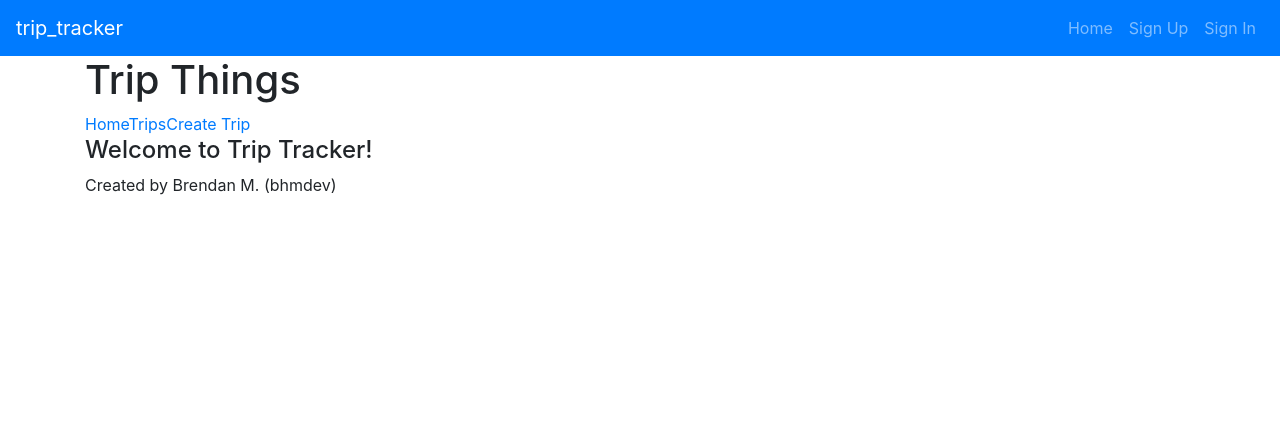
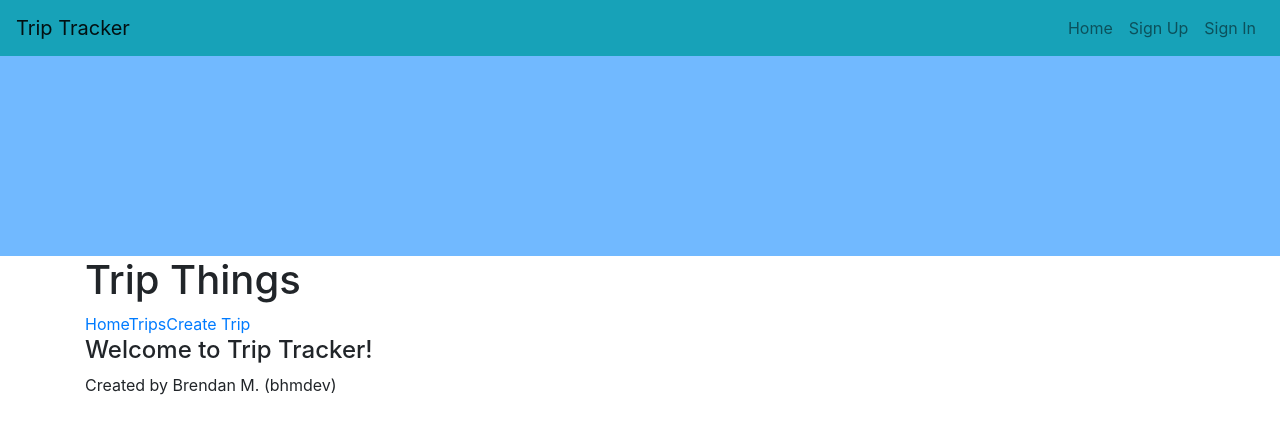
Before and after one commit to bhmdev/trip-tracker-client, a React app: page / in a window 1280 px wide. Shown: the top 432 px of the page. Built offline with nearby package versions, Linux system fonts and the light colour scheme.

Commit message:
Nav Bar styling

```diff
--- a/src/components/Header/Header.js
+++ b/src/components/Header/Header.js
@@ -1,13 +1,13 @@
 import React, { Fragment } from 'react'
 import Nav from 'react-bootstrap/Nav'
 import Navbar from 'react-bootstrap/Navbar'
+import styled from 'styled-components'
 
 const authenticatedOptions = (
   <Fragment>
     <Nav.Link href="#change-password">Change Password</Nav.Link>
     <Nav.Link href="#sign-out">Sign Out</Nav.Link>
     <Nav.Link href="#create-trip">Add Trip</Nav.Link>
-
   </Fragment>
 )
 
@@ -24,10 +24,16 @@ const alwaysOptions = (
   </Fragment>
 )
 
+const SecondNav = styled.section`
+  padding: 100px;
+  margin: auto;
+  background: #71b9ff;
+`
 const Header = ({ user }) => (
-  <Navbar bg="primary" variant="dark" expand="md">
+  <div>
+    <Navbar bg="info" variant="light" expand="md">
       <Navbar.Brand href="#">
-      trip_tracker
+        Trip Tracker
       </Navbar.Brand>
       <Navbar.Toggle aria-controls="basic-navbar-nav" />
       <Navbar.Collapse id="basic-navbar-nav">
@@ -38,6 +44,9 @@ const Header = ({ user }) => (
         </Nav>
       </Navbar.Collapse>
     </Navbar>
+    <SecondNav>
+    </SecondNav>
+  </div>
 )
 
 export default Header
--- a/src/components/routes/Trip.js
+++ b/src/components/routes/Trip.js
@@ -21,7 +21,7 @@ const Trip = props => {
     })
       // Make sure to update this.setState to our hooks setMovie function
       .then(res => setTrip(res.data.trip))
-      .catch(console.error)
+      .catch()
   }, [])
   useEffect(() => {
     // This will only run when the compnent will unmount
@@ -45,7 +45,7 @@ const Trip = props => {
       }
     })
       .then(() => setDeleted(true))
-      .catch(console.error)
+      .catch()
   }
   if (!trip) {
     return <p>Loading test...</p>
--- a/src/components/routes/TripCreate.js
+++ b/src/components/routes/TripCreate.js
@@ -26,7 +26,7 @@ const TripCreate = props => {
       data: { trip }
     })
       .then(res => setCreatedTripId(res.data.trip._id))
-      .catch(console.error)
+      .catch()
   }
 
   if (createdTripId) {
--- a/src/components/routes/TripEdit.js
+++ b/src/components/routes/TripEdit.js
@@ -19,7 +19,7 @@ const TripEdit = props => {
     })
       // Make sure to update this.setState to our hooks setMovie function
       .then(res => setTrip(res.data.trip))
-      .catch(console.error)
+      .catch()
   }, [])
 
   const handleChange = event => {
@@ -40,7 +40,7 @@ const TripEdit = props => {
       data: { trip }
     })
       .then(() => setUpdatedTrip(true))
-      .catch(console.error)
+      .catch()
   }
   if (updatedTrip) {
     return <Redirect to={`/trips/${props.match.params.id}`} />
--- a/src/components/routes/Trips.js
+++ b/src/components/routes/Trips.js
@@ -17,7 +17,7 @@ const Trips = props => {
       }
     })
       .then(res => setTrips(res.data.trips))
-      .catch(console.error)
+      .catch()
   }, [])
 
   const tripsJsx = trips.map(trip => (
--- a/src/shared/Nav.js
+++ b/src/shared/Nav.js
@@ -3,7 +3,7 @@ import { NavLink } from 'react-router-dom'
 
 const Nav = () => (
   <nav>
-    <NavLink to='/'>Home</NavLink>
+    <NavLink to='/trips'>Home</NavLink>
     <NavLink to='/trips'>Trips</NavLink>
     <NavLink to='/create-trip'>Create Trip</NavLink>
   </nav>
```
Lines whose indentation alone changed are shown as unchanged.
